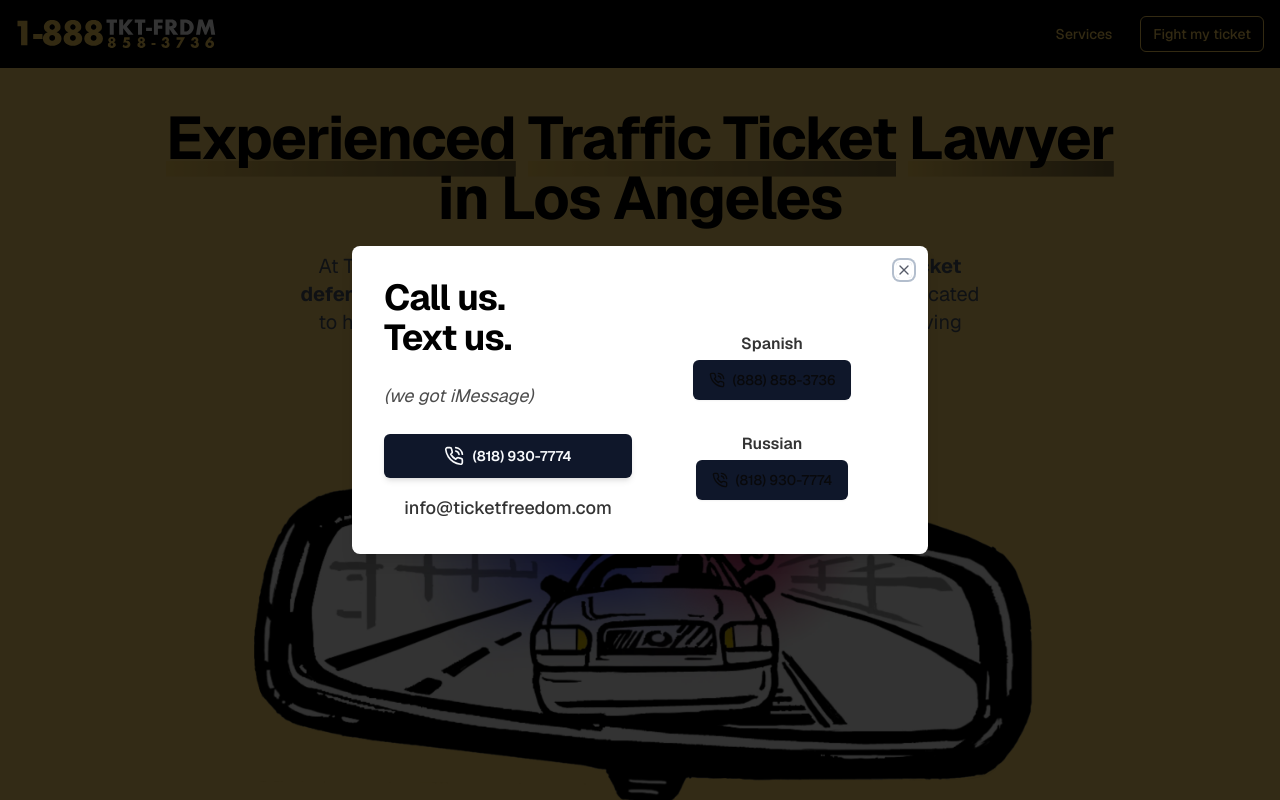
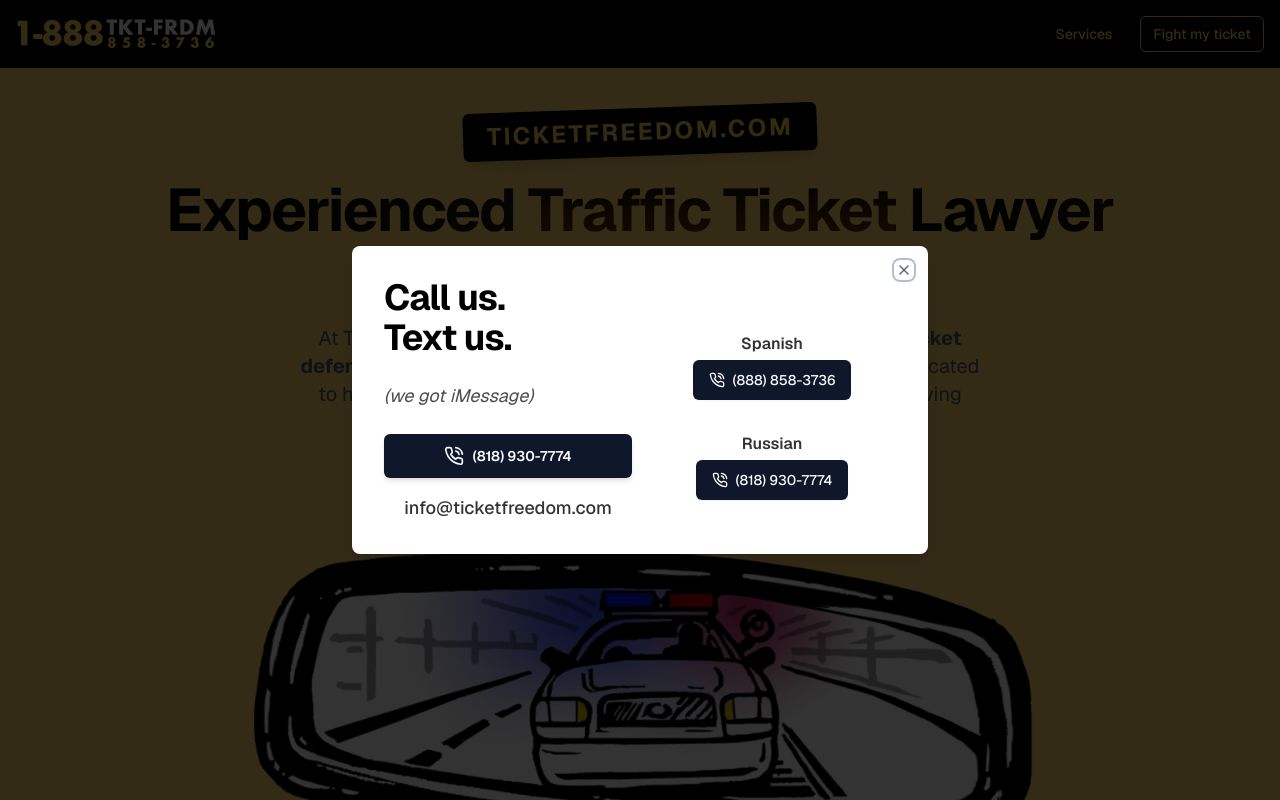
Before and after one commit to alex-pober/ticketfreedom, a Next.js app: page / in a window 1280 px wide. Both pictures are taken after a click on the button "Contact us". Shown: the top 800 px of the page. Built offline with nearby package versions, Linux system fonts and the light colour scheme; no server answers.

Commit message:
added the trademark to landing page

```diff
--- a/components/ContactUsDialog.tsx
+++ b/components/ContactUsDialog.tsx
@@ -41,7 +41,7 @@
                 className={buttonVariants({
                   variant: "default",
                   size: 'lg',
-                  className: "w-full max-w-xs justify-center bg-[#ffd35c] hover:bg-[#ffd35c]/90 hover:text-zinc-950 font-semibold shadow-md transition-all hover:shadow-lg"
+                  className: "w-full max-w-xs justify-center bg-[#ffd35c] hover:bg-[#ffd35c]/90 font-semibold shadow-md transition-all hover:shadow-lg"
                 })}
               >
                 <PhoneCall className="mr-2 h-5 w-5"/>
@@ -63,7 +63,7 @@
                 className={buttonVariants({
                   variant: "default",
                   size: 'default',
-                  className: "w-full justify-center bg-[#ffd35c]/90 hover:bg-[#ffd35c] text-zinc-950 font-medium shadow-sm transition-all hover:shadow-md whitespace-nowrap"
+                  className: "w-full justify-center bg-[#ffd35c]/90 hover:bg-[#ffd35c] font-medium shadow-sm transition-all hover:shadow-md whitespace-nowrap"
                 })}
               >
                 <PhoneCall className="mr-2 h-4 w-4 flex-shrink-0"/>
@@ -77,7 +77,7 @@
                 className={buttonVariants({
                   variant: "default",
                   size: 'default',
-                  className: "w-full justify-center bg-[#ffd35c]/90 hover:bg-[#ffd35c] text-zinc-950 font-medium shadow-sm transition-all hover:shadow-md whitespace-nowrap"
+                  className: "w-full justify-center bg-[#ffd35c]/90 hover:bg-[#ffd35c] font-medium shadow-sm transition-all hover:shadow-md whitespace-nowrap"
                 })}
               >
                 <PhoneCall className="mr-2 h-4 w-4 flex-shrink-0"/>
--- a/components/LandingPageHero.tsx
+++ b/components/LandingPageHero.tsx
@@ -16,8 +16,8 @@
               <div
                 className="w-screen items-center flex flex-col bg-top pt-20 p-10 xs:pt-10 relative overflow-hidden"
                 style={{
-                  backgroundColor: '#FFF',
-                  minHeight: '700px'
+                  backgroundColor: "#FFF",
+                  minHeight: "700px",
                 }}
               >
                 <div
@@ -33,25 +33,40 @@
                 />
 
                 <div className="relative z-10 flex flex-col items-center w-full max-w-6xl mx-auto">
+                  <div className="mb-6 transform -rotate-2">
+                    <div className="bg-black px-6 py-2 rounded-md shadow-lg">
+                      <p className="text-xl md:text-2xl font-bold text-[#ffd35c] tracking-widest">
+                        TICKETFREEDOM.COM
+                      </p>
+                    </div>
+                  </div>
                   <h1 className="text-4xl md:text-5xl lg:text-6xl font-bold tracking-tight text-black text-center leading-tight">
-                    <span className="bg-gradient-to-r from-[#ffd35c] to-[#000000]/50 bg-[length:100%_20%] bg-no-repeat bg-bottom">Experienced</span>{" "}
-                    <span className="bg-gradient-to-r from-[#ffd35c] to-[#000000]/50 bg-[length:100%_20%] bg-no-repeat bg-bottom">Traffic Ticket</span>{" "}
-                    <span className="bg-gradient-to-r from-[#ffd35c] to-[#000000]/50 bg-[length:100%_20%] bg-no-repeat bg-bottom">Lawyer</span>
-                    <br />in Los Angeles
+                    <span className="bg-clip-text text-transparent bg-gradient-to-r from-black to-black/90 drop-shadow-[0_0_30px_rgba(255,211,92,0.3)] relative">
+                      Experienced
+                    </span>{" "}
+                    <span className="bg-clip-text text-transparent bg-gradient-to-b from-black to-[#7c3600] drop-shadow-[0_0_30px_rgba(255,211,92,0.3)] relative">
+                      Traffic Ticket
+                    </span>{" "}
+                    <span className="bg-clip-text text-transparent bg-gradient-to-r from-black to-black/90 drop-shadow-[0_0_30px_rgba(255,211,92,0.3)] relative">
+                      Lawyer
+                    </span>
+                    <br />
+                    in Los Angeles
                   </h1>
                   <p className="max-w-[700px] text-lg md:text-xl text-gray-600 text-center mt-6">
                     At Ticket Freedom, we specialize in providing{" "}
                     <strong>affordable traffic ticket defense</strong> in Los
                     Angeles. Our <strong>experienced traffic attorneys</strong>{" "}
                     are dedicated to helping you{" "}
-                    <strong>fight traffic violations</strong> and avoid points on
-                    your driving record.
+                    <strong>fight traffic violations</strong> and avoid points
+                    on your driving record.
                   </p>
 
                   <div className="call-to-action-buttons mt-12 flex gap-4 flex-wrap justify-center">
                     <Button size="lg" className="text-lg px-8" asChild>
                       <Link href="/handle-ticket">
-                        Let us handle it <ChevronRight className="ml-2 h-5 w-5" />
+                        Let us handle it{" "}
+                        <ChevronRight className="ml-2 h-5 w-5" />
                       </Link>
                     </Button>
                     <ContactUsDialog />
@@ -66,10 +81,7 @@
                   width={800}
                   height={300}
                 />
-
               </div>
-
-
 
               <div className="flex flex-row flex-wrap justify-center gap-20 xs:gap-10 mb-28 max-w-6xl mx-auto px-4">
                 <div className="flex-1 min-w-[300px] text-gray-600 mt-6">
```
Lines whose indentation alone changed are shown as unchanged.
